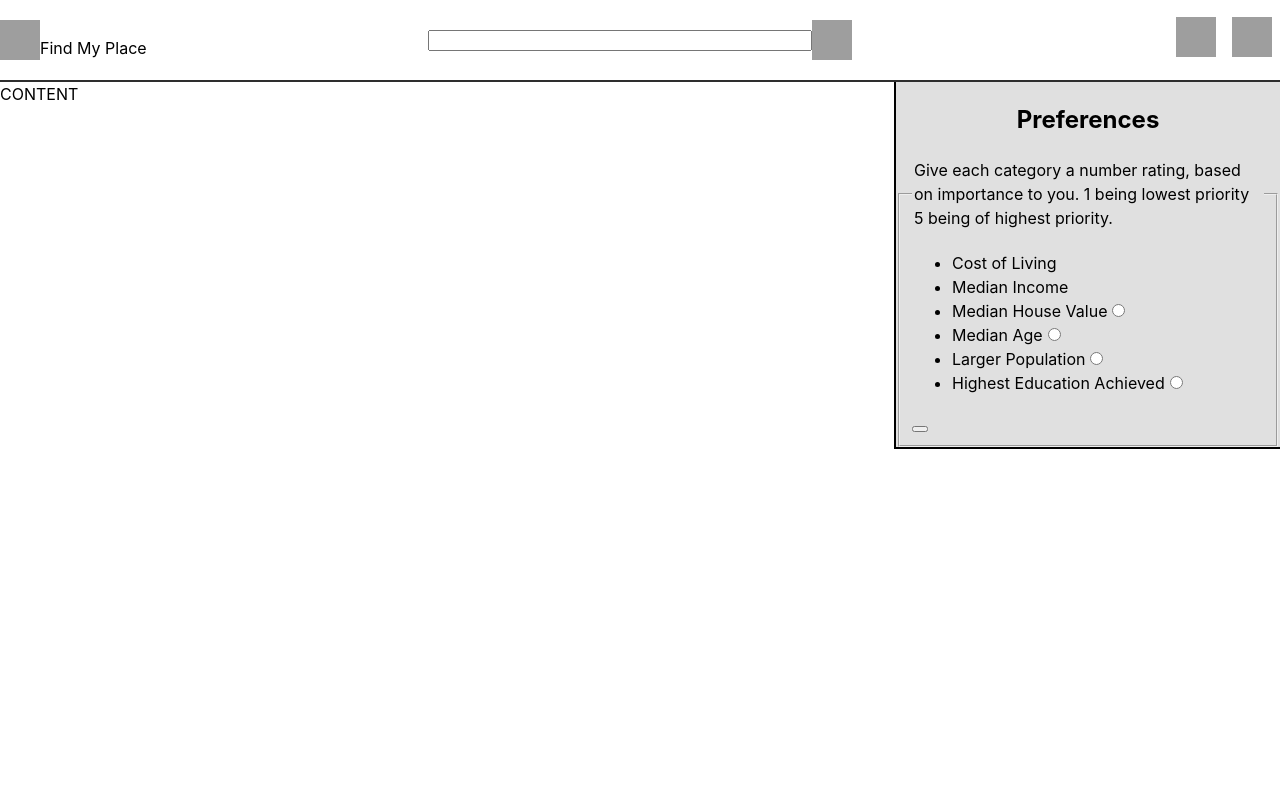
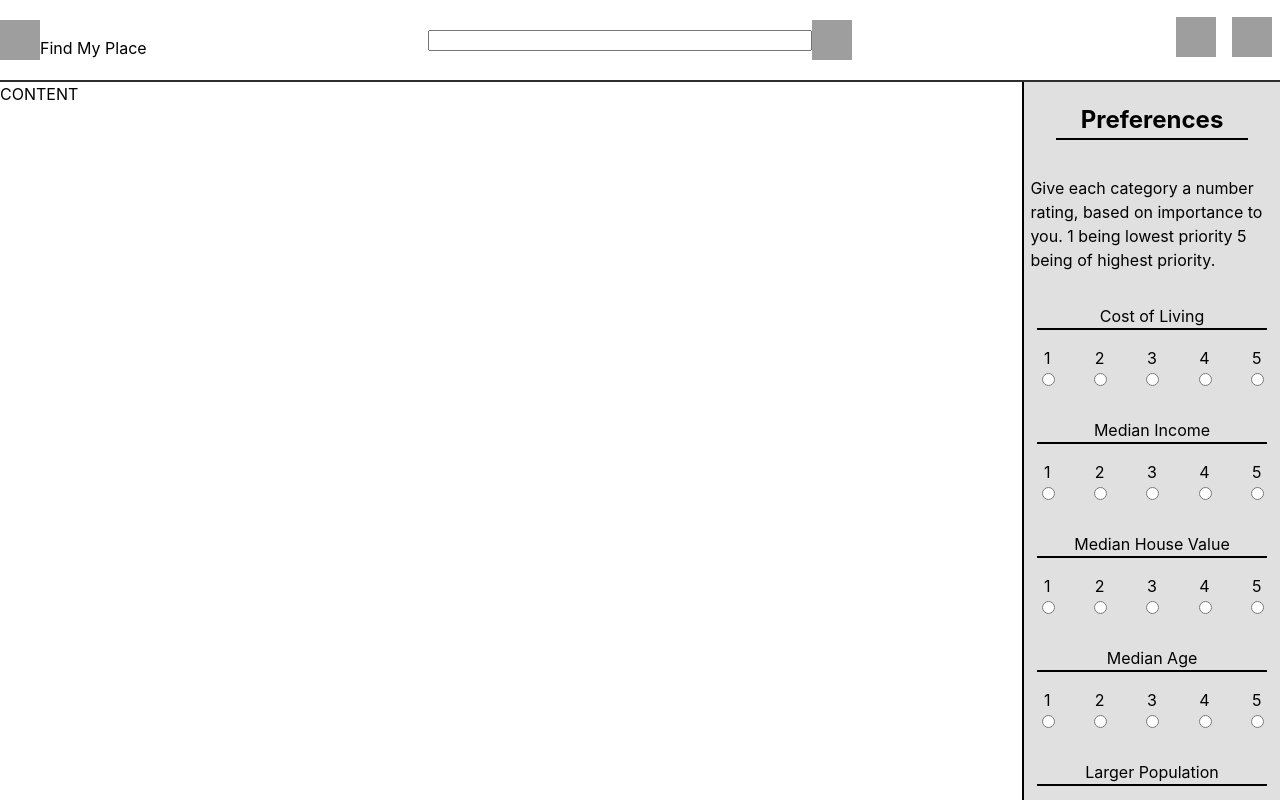
Before and after one commit to ejwoulfe/find-my-place, a React (Vite) app: page / in a window 1280 px wide. Both pictures are taken after a click on the picture 1196 px from the left and 37 px from the top of the page. Shown: the top 800 px of the page. Built offline with nearby package versions, Linux system fonts and the light colour scheme; grey boxes are pictures that could not be loaded.

Commit message:
preferences modal styling and radio buttons implemented, on click will change the local storage and context of the user preferences.

```diff
--- a/src/components/preferences-modal/preferences-modal.scss
+++ b/src/components/preferences-modal/preferences-modal.scss
@@ -1,4 +1,4 @@
-.preferences__container {
+.modal__container {
   position: absolute;
   z-index: 99;
   background-color: var(--darker-background-color);
@@ -7,13 +7,50 @@
   border-top: none;
   right: 0;
   top: 82px;
-  max-width: 30%;
+  max-width: 20%;
   display: flex;
   flex-flow: column nowrap;
   align-items: center;
 
-  form {
+  h2 {
+    border-bottom: 2px solid var(--text-color);
+    width: 75%;
+    text-align: center;
+  }
+}
+.modal__description {
+  width: 95%;
+}
+
+.preferences__container {
+  width: 90%;
+  display: flex;
+  flex-flow: column nowrap;
+  text-align: center;
+}
+
+.preference {
+  width: 100%;
+
+  .preference__name {
+    border-bottom: 2px solid var(--text-color);
+    width: 100%;
+  }
+  .buttons__list {
+    display: flex;
+    flex-flow: row nowrap;
+    list-style: none;
+    justify-content: space-between;
+    padding: 0;
+  }
+
+  .radio__list-item {
     display: flex;
     flex-flow: column nowrap;
+    justify-content: space-around;
+  }
+
+  input {
+    // accent-color: green;
   }
 }
--- a/src/components/preferences-modal/preferences-modal.tsx
+++ b/src/components/preferences-modal/preferences-modal.tsx
@@ -1,92 +1,89 @@
-import { FormEvent, useContext } from "react";
+import { ChangeEvent, useContext } from "react";
 import "./preferences-modal.scss";
 import { PreferencesContext } from "../../context/PreferencesContext";
+import PreferencesInterface from "../../interfaces/preferences";
 
 export function PreferencesModal() {
   const { preferences, setPreferences } = useContext(PreferencesContext);
 
-  //   function createRadioButtonGroup(numOfButtons: number, dataType: string, currentPreferences: PreferencesInterface) {
-  //     const selectedNumber = currentPreferences[dataType as keyof PreferencesInterface];
-  //     let arr = [];
+  function createRadioButtonGroup(numOfButtons: number, dataType: string, currentPreferences: PreferencesInterface) {
+    const selectedNumber = currentPreferences[dataType as keyof PreferencesInterface];
+    const radioButtonGroupJSX = [];
 
-  //     for (let i = 1; i <= numOfButtons; i++) {
-  //       if (i === selectedNumber) {
-  //         arr.push(
-  //           <>
-  //             {" "}
-  //             <label htmlFor={`${dataType}-${i}__radio`}>{i}</label>
-  //             <input type="radio" id={`${dataType}-${i}__radio`} name={dataType} value={i} checked />
-  //           </>
-  //         );
-  //       } else {
-  //         arr.push(
-  //           <>
-  //             {" "}
-  //             <label htmlFor={`${dataType}-${i}__radio`}>{i}</label>
-  //             <input type="radio" id={`${dataType}-${i}__radio`} name={dataType} value={i} />
-  //           </>
-  //         );
-  //       }
-  //     }
+    for (let i = 1; i <= numOfButtons; i++) {
+      if (i == selectedNumber) {
+        radioButtonGroupJSX.push(
+          <li className="radio__list-item" key={dataType + "-button-" + i}>
+            <label htmlFor={`${dataType}-${i}__radio`}>{i}</label>
+            <input
+              type="radio"
+              id={`${dataType}-${i}__radio`}
+              name={dataType}
+              key={i}
+              onChange={(event) => {
+                setPreferences({ ...preferences, [event.target.name]: event.target.value });
+              }}
+              value={i}
+              checked
+            />
+          </li>
+        );
+      } else {
+        radioButtonGroupJSX.push(
+          <li className="radio__list-item" key={dataType + "-button-" + i}>
+            <label htmlFor={`${dataType}-${i}__radio`}>{i}</label>
+            <input
+              type="radio"
+              id={`${dataType}-${i}__radio`}
+              name={dataType}
+              onChange={(event) => {
+                setPreferences({ ...preferences, [event.target.name]: event.target.value });
+              }}
+              value={i}
+            />
+          </li>
+        );
+      }
+    }
 
-  //     return arr.map((html) => {
-  //       return html;
-  //     });
-  //   }
-
-  function changePreferences(formData: FormEvent<HTMLFormElement>) {
-    // setPreferences({ ...preferences, [property]: value });
-    console.log("submitted");
-
-    console.log(formData);
+    return radioButtonGroupJSX.map((radioButton) => {
+      return radioButton;
+    });
   }
 
   return (
-    <div className="preferences__container">
+    <div className="modal__container">
       <h2>Preferences</h2>
-
-      <form
-        onSubmit={(event) => {
-          event.preventDefault();
-          changePreferences(event);
-        }}>
-        <fieldset>
-          <legend>
-            Give each category a number rating, based on importance to you. 1 being lowest priority 5 being of highest
-            priority.
-          </legend>
-          <ul>
-            <li>
-              <label>Cost of Living</label>
-            </li>
-            <li>
-              <label htmlFor="median-income__radio">Median Income</label>
-            </li>
-            <li>
-              <label htmlFor="median-house-value__radio">Median House Value</label>
-
-              <input type="radio" id="median-house-value__radio" value="house value" />
-            </li>
-            <li>
-              <label htmlFor="median-age__radio">Median Age</label>
-
-              <input type="radio" id="median-age__radio" value="age" />
-            </li>
-            <li>
-              <label htmlFor="population__radio">Larger Population</label>
-
-              <input type="radio" id="population__radio" value="population" />
-            </li>
-            <li>
-              <label htmlFor="education__radio">Highest Education Achieved</label>
-
-              <input type="radio" id="education__radio" value="education" />
-            </li>
-          </ul>
-
-          <button value="submit" />
-        </fieldset>
-      </form>
+      <p className="modal__description">
+        Give each category a number rating, based on importance to you. 1 being lowest priority 5 being of highest
+        priority.
+      </p>
+      <div className="preferences__container">
+        <span className="preference">
+          <p className="preference__name">Cost of Living</p>
+          <ul className="buttons__list">{createRadioButtonGroup(5, "costOfLiving", preferences)}</ul>
+        </span>
+        <span className="preference">
+          <p className="preference__name">Median Income</p>
+          <ul className="buttons__list">{createRadioButtonGroup(5, "medianIncome", preferences)}</ul>
+        </span>
+        <span className="preference">
+          <p className="preference__name">Median House Value</p>
+          <ul className="buttons__list">{createRadioButtonGroup(5, "medianHouseValue", preferences)}</ul>
+        </span>
+        <span className="preference">
+          <p className="preference__name">Median Age</p>
+          <ul className="buttons__list">{createRadioButtonGroup(5, "medianAge", preferences)}</ul>
+        </span>
+        <span className="preference">
+          <p className="preference__name">Larger Population</p>
+          <ul className="buttons__list">{createRadioButtonGroup(5, "largePopulation", preferences)}</ul>
+        </span>
+        <span className="preference">
+          <p className="preference__name">Highest Education Achieved</p>
+          <ul className="buttons__list">{createRadioButtonGroup(5, "highestEducation", preferences)}</ul>
+        </span>
+      </div>
     </div>
   );
 }
--- a/src/index.css
+++ b/src/index.css
@@ -17,11 +17,14 @@ body {
   --background-color: white;
   --darker-background-color: #e0e0e0;
   --text-color: black;
+  --radio-color: black;
 }
 
 [data-theme="dark"] {
   --background-color: #2c2c2c;
   --darker-background-color: #131313;
   --text-color: white;
+  --radio-color: black;
+
   --svg-color: invert(100%) sepia(100%) saturate(0%) hue-rotate(231deg) brightness(106%) contrast(106%);
 }
```
